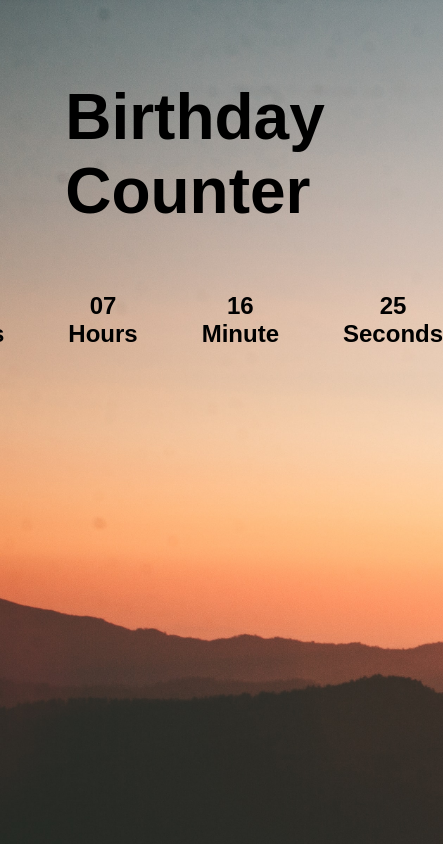
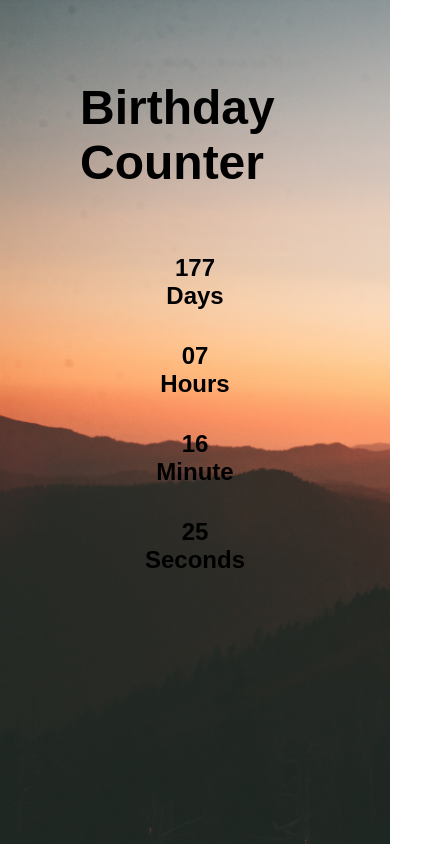
Before and after one commit to Prabhatgrg/birthday-counter, a plain HTML site: page index.html in a window 390 px wide. Shown: the top 844 px of the page, 443 px wide, since content can reach past the window. Drawn offline with Linux system fonts and the light colour scheme.

Commit message:
HTML Layout refactor

```diff
--- a/asset/css/style.css
+++ b/asset/css/style.css
@@ -25,28 +25,26 @@ h1{
 .container
 {
     display: flex;
-    height: 100vh;
+    /* height: 100vh; */
     font-weight: bold;
     gap: 4rem;
+    max-width: 600px;
 }
 
 .text
 {
     text-align: center;
     font-size: 1.5rem;
-    /* margin: 5rem 1rem 0 3rem; */
 }
 
-/*Mobile*/
-/* @media (min-width:576px) and (max-width:768px){
-
-} */
-
-@media (min-width:576px) {}
-
-/*Tablet*/
-@media (max-width:992px){
+/* Responsive Start */
+@media (max-width:768px){
+    h1{
+        font-size: 3rem;
+    }
+    .container{
+        display: flex;
+        flex-direction: column;
+        gap: 2rem;
+    }
 }
-
-/*Laptop*/
-@media (min-width:992px) and (max-width:1200px){}
```
